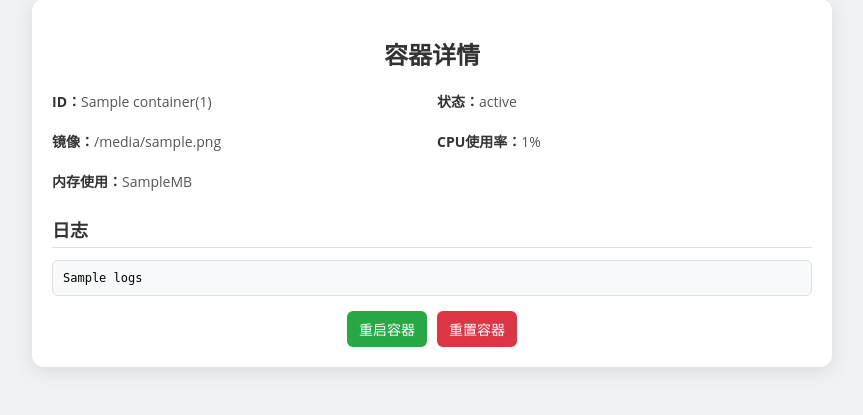
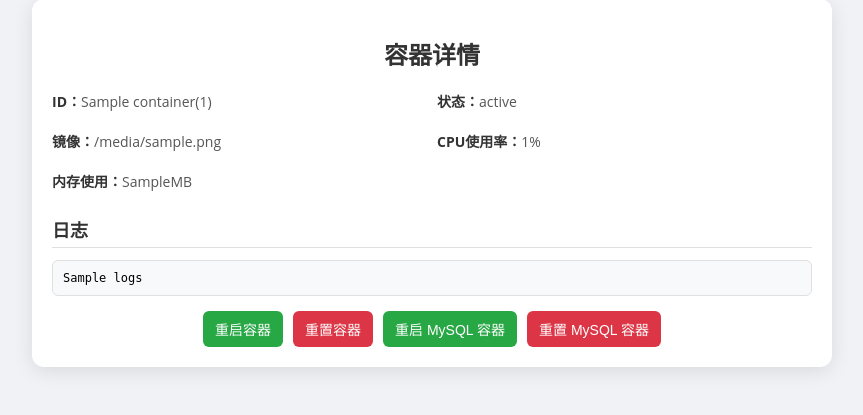
Before and after one commit to xieyumc/EduLinux, a Django app: template Docker_manage/container_app/templates/container_detail.html in a window 1280 px wide. Shown: the part 217-632 px from the top of the page, without its empty margins (208-1071 px from the left). Run offline with Django 5.2, Linux system fonts and the light colour scheme; the template is opened without the code that fills it: most values are stand-ins (such as "Sample title", 1, 10 or a date in 2020).

Commit message:
feature: 添加MySQL容器管理功能，包括重启和重置操作

```diff
--- a/Docker_manage/container_app/templates/container_detail.html
+++ b/Docker_manage/container_app/templates/container_detail.html
@@ -168,6 +168,17 @@
             {% csrf_token %}
             <button type="button" class="reset-btn" onclick="confirmReset()">重置容器</button>
         </form>
+
+        <form method="POST" action="{% url 'restart_mysql_container' container.name %}" id="restart-mysql-form">
+            {% csrf_token %}
+            <button type="button" class="restart-btn" onclick="confirmRestartMysql()">重启 MySQL 容器</button>
+        </form>
+
+        <!-- 重置 MySQL 容器 -->
+        <form method="POST" action="{% url 'reset_mysql_container' container.name %}" id="reset-mysql-form">
+            {% csrf_token %}
+            <button type="button" class="reset-btn" onclick="confirmResetMysql()">重置 MySQL 容器</button>
+        </form>
     </div>
 </div>
 
@@ -184,6 +195,18 @@
             document.getElementById('reset-form').submit();
         }
     }
+
+    function confirmRestartMysql() {
+        if (confirm("重启MySQL容器会停止一切正在运行的程序。确定要继续吗？")) {
+            document.getElementById('restart-mysql-form').submit();
+        }
+    }
+
+    function confirmResetMysql() {
+        if (confirm("重置MySQL容器会摧毁目前的容器再重新创建，这会丢失除了私人目录以外的所有文件。确定要继续吗？")) {
+            document.getElementById('reset-mysql-form').submit();
+        }
+    }
 </script>
 </body>
 </html>
--- a/Docker_manage/container_app/urls.py
+++ b/Docker_manage/container_app/urls.py
@@ -2,8 +2,15 @@ from django.urls import path
 from . import views
 
 urlpatterns = [
+    # 展示所有容器
     path('', views.list_containers, name='list_containers'),
+
+    # 常规容器管理
     path('<str:container_name>/manage/restart', views.restart_container, name='restart_container'),
     path('<str:container_name>/manage/reset', views.reset_container, name='reset_container'),
     path('<str:container_name>/manage', views.container_detail, name='container_detail'),
+
+    # 学生 MySQL 容器管理
+    path('<str:container_name>/manage/reset/mysql', views.reset_mysql_container, name='reset_mysql_container'),
+    path('<str:container_name>/manage/restart/mysql', views.restart_mysql_container, name='restart_mysql_container'),
 ]
```
Also changed, not shown: Docker_manage/container_app/views.py (+57 -13 lines). Lines whose indentation alone changed are shown as unchanged.
